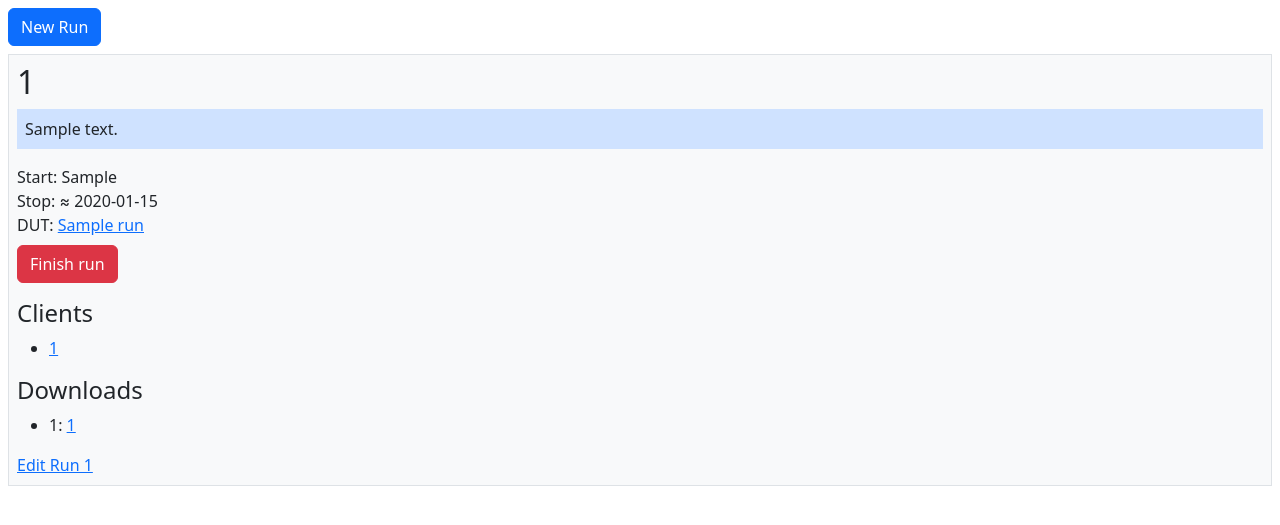
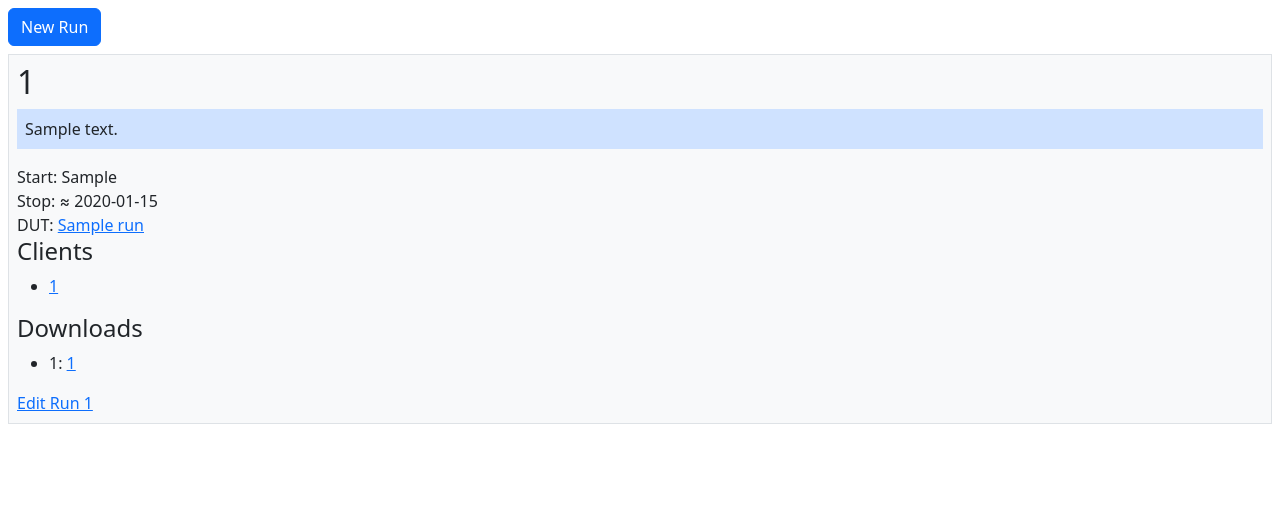
Before and after one commit to nsg-ethz/autopower, a Flask app: template server/management/templates/runOverview.html in a window 1280 px wide. Shown: the part 56-581 px from the top of the page. Run offline with Flask 3, Linux system fonts and the light colour scheme; the template is opened without the code that fills it: most values are stand-ins (such as "Sample title", 1, 10 or a date in 2020); some libraries are stand-ins or nearby versions.

Commit message:
Only allow run to be stopped on empty stop_run via GUI

```diff
--- a/server/management/templates/runOverview.html
+++ b/server/management/templates/runOverview.html
@@ -21,9 +21,11 @@
         <div>
             DUT: <a href="{{ url_for('manageDut', dutId=run.dut_id) }}">{{ run.dut_name | e}}</a></span>
         </div>
-        <div class="mt-2 mb-2">
-            <button id="finishRunBtn-{{ run.run_id | e }}"class="finishRunBtn btn btn-danger mb-2" data-bs-toggle="modal" data-bs-target="#confirmStopModal" data-runid="{{ run.run_id | e }}">Finish run</button>
-        </div>
+        {% if not run.stop_run %}
+            <div class="mt-2 mb-2">
+                <button id="finishRunBtn-{{ run.run_id | e }}" class="finishRunBtn btn btn-danger mb-2" data-bs-toggle="modal" data-bs-target="#confirmStopModal" data-runid="{{ run.run_id | e }}">Finish run</button>
+            </div>
+        {% endif %}
         <div>
             <h4>Clients</h4>
             <ul>
```
